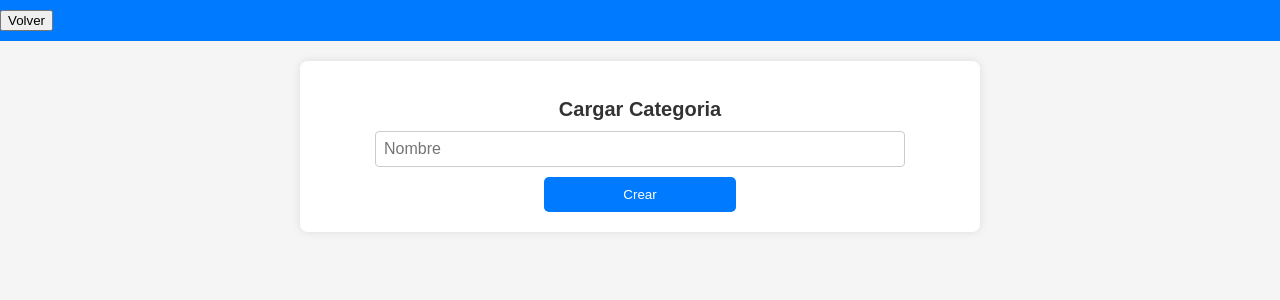
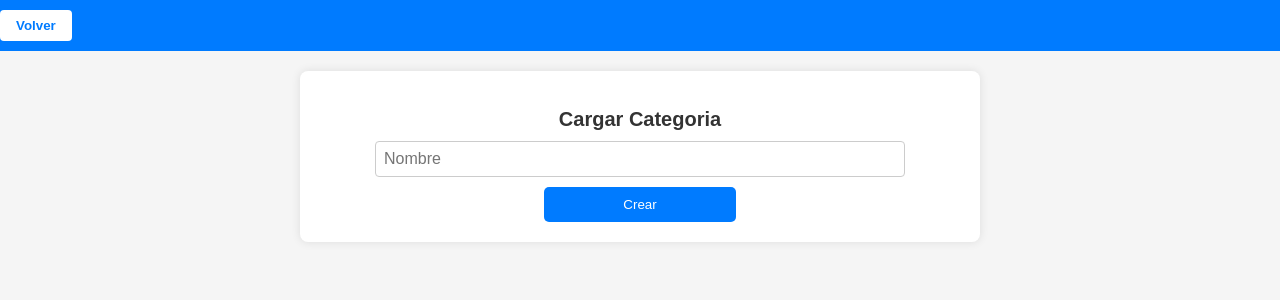
Before and after one commit to bobadillaFacundo/gestionLibreria, a Node server app: page /api/categorias/crud in a window 1280 px wide. Shown: the top 300 px of the page. Run offline with Node 20, Linux system fonts and the light colour scheme; a user stored in the database is signed in; tables that the repository leaves empty hold one stand-in row (values such as "Sample post"); some libraries are stand-ins or nearby versions.

Commit message:
20-03-2025

```diff
--- a/src/public/css/index.css
+++ b/src/public/css/index.css
@@ -151,7 +151,7 @@ header {
     text-align: left;
 }
 
-.btn-volver, .btn-volver-libro, .btn-volver-autor, .btn-volver-categoria {
+.btn-volver,.btn-volver-gestion, .btn-volver-libro, .btn-volver-autor, .btn-volver-categoria {
     background-color: #fff;
     color: #007bff;
     border: none;
--- a/src/views/createCatgeoria.handlebars
+++ b/src/views/createCatgeoria.handlebars
@@ -1,7 +1,6 @@
 <head>
 <link  type="text/css" rel="stylesheet" href="/css/index.css">
 </head>
-
 
 <header>
     <button class="btn-volver-gestion">Volver</button>
```
